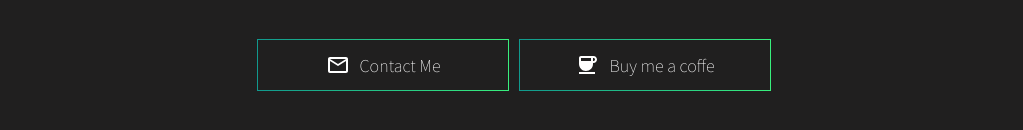
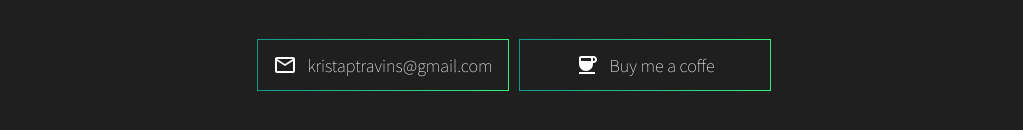
Before and after one commit to KristapsTravins/portfolioPageKristapsT, a React (Create React App) app: page / in a window 1280 px wide. Shown: the part 1569-1699 px from the top of the page, without its empty margins (126-1149 px from the left). Built offline with nearby package versions, Linux system fonts and the light colour scheme.

Commit message:
EmailLink

```diff
--- a/src/components/Contact.js
+++ b/src/components/Contact.js
@@ -13,7 +13,7 @@ function Contact() {
 
           </div>
           <div className='contact_img'>
-            <SocButton icon={<MailOutlineIcon />}  name={"Contact Me"}/>
+            <SocButton link="mailto:travinskristaps@gmail.com?subject=Me&body=Hello!"icon={<MailOutlineIcon />}  name={"kristaptravins@gmail.com"}/>
             <SocButton link='https://www.buymeacoffee.com/kristapt' icon={<CoffeeIcon />}  name={"Buy me a  coffe "} />
           </div>
         </div>
--- a/src/components/buttons/SocButton.js
+++ b/src/components/buttons/SocButton.js
@@ -1,6 +1,6 @@
 
 const SocButton =(props)=> {
-  console.log(props.link)
+
   return (
     <div onClick={()=>props.link.length!==0?window.open(props.link):<></>}className="soc_btn">
         <div className="inner_soc">
```
Also changed, not shown: 11 other files (tests, documents, lock files or other folders).
